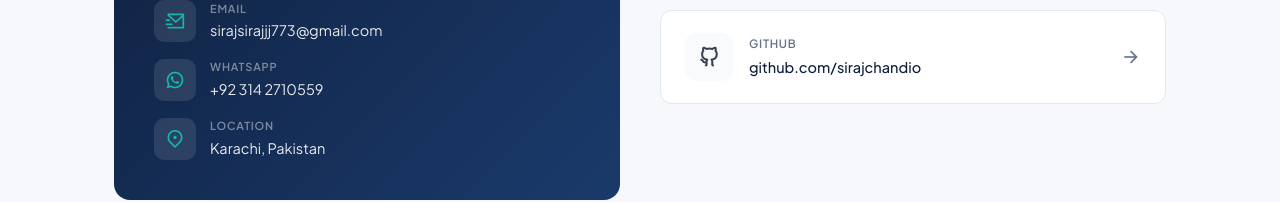
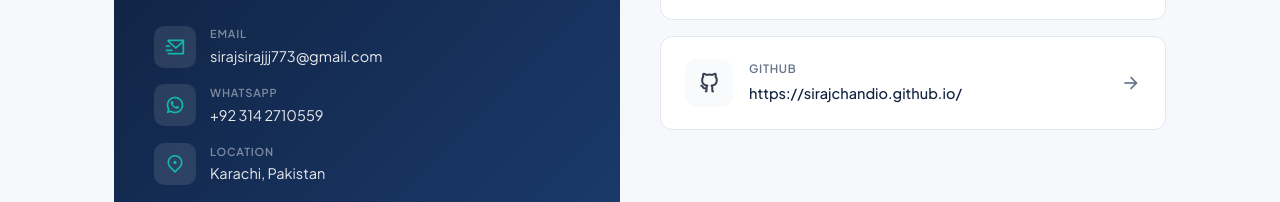
Before and after one commit to sirajchandio/sirajchandio.github.io, a plain HTML site: page index.html in a window 1280 px wide. Shown: the part 5070-5272 px from the top of the page. Drawn offline with nearby package versions, Linux system fonts and the light colour scheme.

Commit message:
Update index.html

```diff
--- a/index.html
+++ b/index.html
@@ -2,7 +2,7 @@
 <html lang="en">
 <head>
   <meta charset="UTF-8" />
-  <meta name="viewport" content="width=device-width, initial-scale=1.0" />
+  <meta name="viewport" content="width=device-width, initial-scale=1.0" />git
   <title>Muhammad Siraj — eCommerce Specialist</title>
 
   <!-- Fonts -->
@@ -1481,11 +1481,11 @@
             </div>
             <div class="quick-arrow"><i class="ri-arrow-right-line"></i></div>
           </a>
-          <a href="https://github.com/sirajchandio" target="_blank" class="quick-card">
+          <a href="https://sirajchandio.github.io/" target="_blank" class="quick-card">
             <div class="quick-icon qi-github"><i class="ri-github-line"></i></div>
             <div class="quick-info">
               <div class="quick-label">GitHub</div>
-              <div class="quick-value">github.com/sirajchandio</div>
+              <div class="quick-value">https://sirajchandio.github.io/</div>
             </div>
             <div class="quick-arrow"><i class="ri-arrow-right-line"></i></div>
           </a>
```
